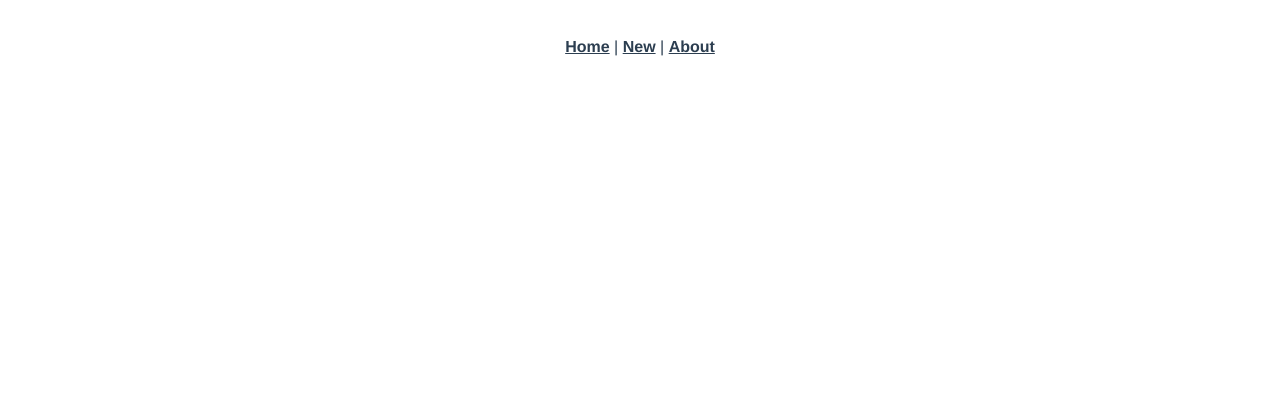
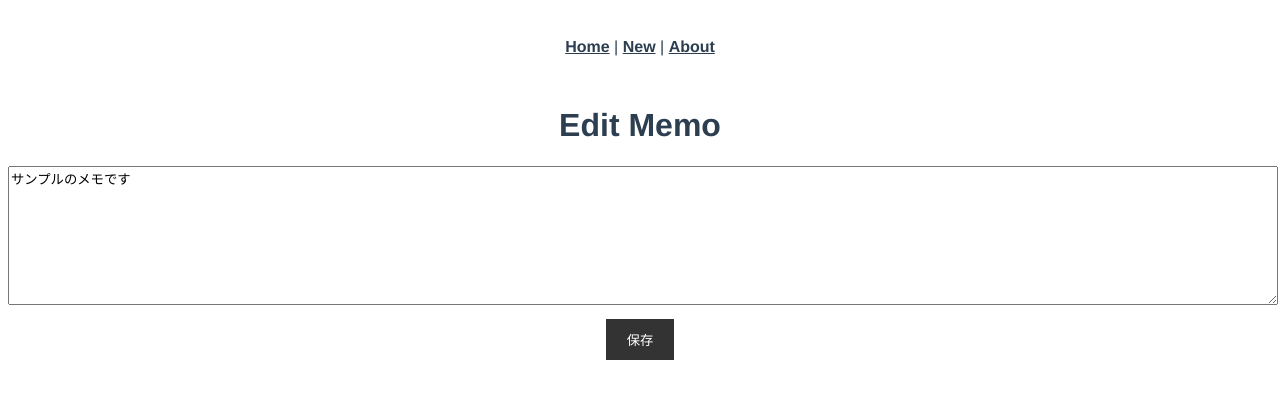
Before and after one commit to Yuki-Takagi99/Frontend_practice, a Vue app in the folder notepad/: page /edit/1 in a window 1280 px wide. Shown: the top 398 px of the page. Built offline with nearby package versions, Linux system fonts and the light colour scheme.

Commit message:
add メモ編集画面を作成

```diff
--- a/notepad/src/router/index.js
+++ b/notepad/src/router/index.js
@@ -22,6 +22,11 @@ const routes = [
     path: '/new',
     name: 'New',
     component: () => import('../views/New.vue')
+  },
+  {
+    path: '/edit/:id',
+    name: 'Edit',
+    component: () => import('../views/Edit.vue')
   }
 ]
 
--- a/notepad/src/store/index.js
+++ b/notepad/src/store/index.js
@@ -14,6 +14,10 @@ export default new Vuex.Store({
             var max = state.memos[state.memos.length - 1].id;
             memo.id = max + 1;
             state.memos.push(memo);
+        },
+        update(state, data) {
+            let x = state.memos.find(memo => memo.id == data.id);
+            x.body = data.body;
         }
     }
 })
--- /dev/null
+++ b/notepad/src/views/Edit.vue
@@ -0,0 +1,32 @@
+<template>
+  <div class="editor">
+    <h1>Edit Memo</h1>
+    <textarea name="memo" v-model="memo.body"></textarea>
+    <button @click="save">保存</button>
+  </div>
+</template>
+
+<script>
+export default {
+  name: "edit",
+  computed: {
+    memo: function () {
+      let id = this.$route.params["id"];
+      return this.$store.state.memos.find(memo => memo.id == id);
+    }
+  },
+  methods: {
+    save: function () {
+      this.$store.commit("update", {
+        id: this.memo.id,
+        body: this.memo.body
+      });
+      this.$router.push('/');
+    }
+  }
+}
+</script>
+
+<style scoped>
+
+</style>
--- a/notepad/src/views/Home.vue
+++ b/notepad/src/views/Home.vue
@@ -1,10 +1,28 @@
 <template>
   <div class="home">
     <ul v-for="memo in newest" :key="memo.id">
-      <li>{{ memo.body }}</li>
+      <li>
+        <router-link :to="{name: 'Edit', params: {id: memo.id }}">
+          {{ memo.body }}
+        </router-link>
+      </li>
     </ul>
   </div>
 </template>
+
+<style>
+textarea {
+  width: 100%;
+  height: 10em;
+}
+button {
+  border: 1px solid #333;
+  background-color: #333;
+  color: #fff;
+  padding: 10px 20px;
+  margin-top: 10px;
+}
+</style>
 
 <script>
 export default {
--- a/notepad/src/views/New.vue
+++ b/notepad/src/views/New.vue
@@ -6,19 +6,7 @@
   </div>
 </template>
 
-<style scoped>
-  textarea {
-    width: 100%;
-    height: 10em;
-  }
-  button {
-    border: 1px solid #333;
-    background-color: #333;
-    color: #fff;
-    padding: 10px 20px;
-    margin-top: 10px;
-  }
-</style>
+
 
 <script>
   export default {
```
